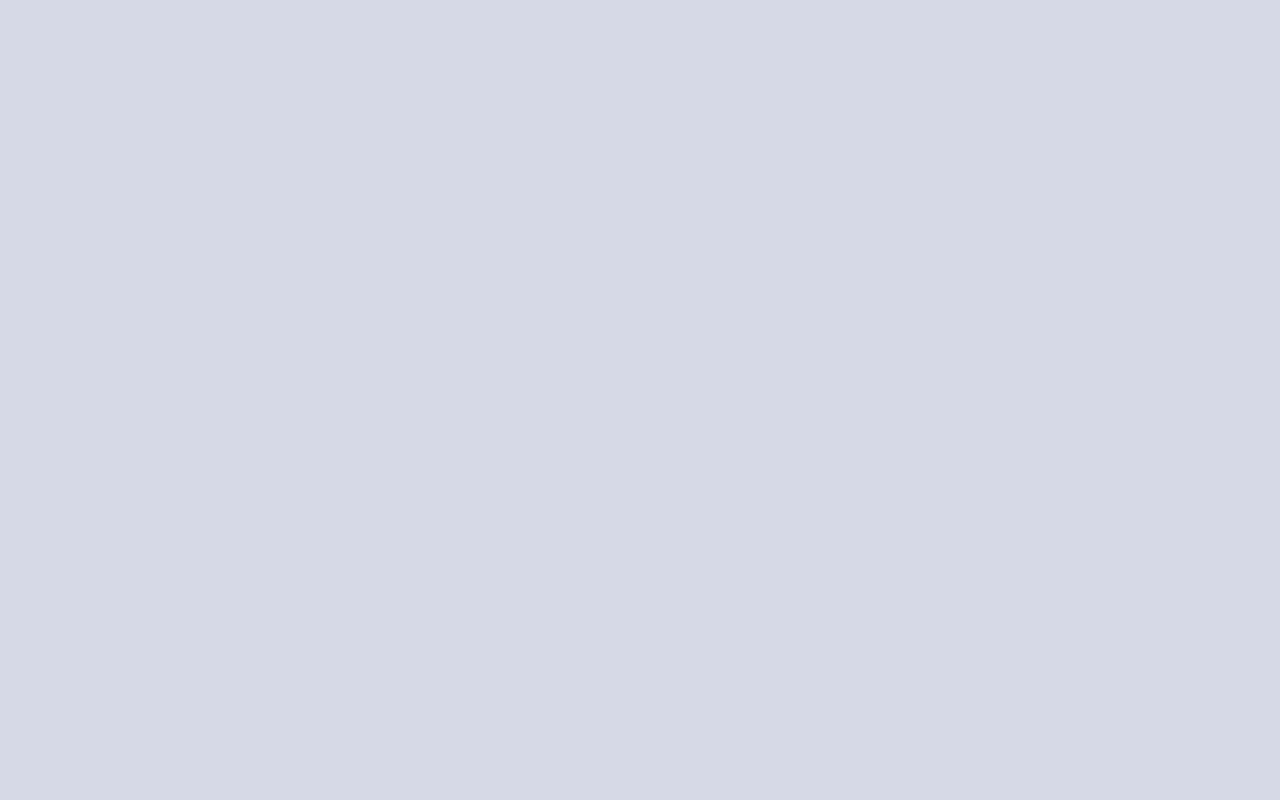
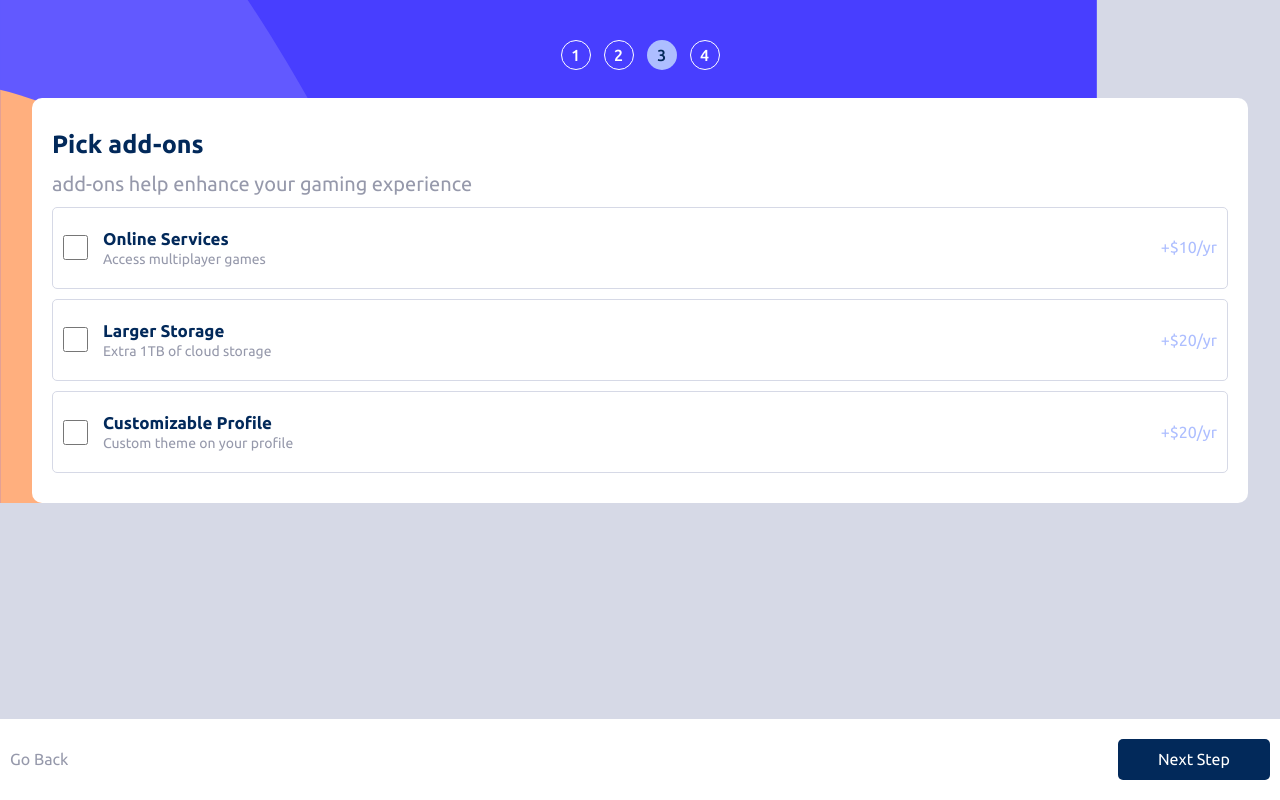
Before and after one commit to mohammed-sarhad-ahmed/multi-step-form, a React (Vite) app: page /stepthree/yearly in a window 1280 px wide. Before the commit this address had no page. Built offline with nearby package versions, Linux system fonts and the light colour scheme.

Commit message:
finish third page

```diff
--- a/src/App.jsx
+++ b/src/App.jsx
@@ -4,6 +4,7 @@ import StepTwo from "./pages/StepTwo/StepTwo.jsx";
 import StepThree from "./pages/StepThree/StepThree.jsx";
 import StepFour from "./pages/StepFour/StepFour.jsx";
 import SelectionOptions from "./components/SelectionOptions/SelectionOptions.jsx";
+import AddOnsOptions from "./components/addOnsOptions/addOnsOptions.jsx";
 
 function App() {
   return (
@@ -25,7 +26,11 @@ function App() {
               element={<SelectionOptions type="yearly" />}
             />
           </Route>
-          <Route path="stepthree" element={<StepThree />} />
+          <Route path="stepthree" element={<StepThree />}>
+            <Route index element={<Navigate replace to="monthly" />} />
+            <Route path="monthly" element={<AddOnsOptions type="monthly" />} />
+            <Route path="yearly" element={<AddOnsOptions type="yearly" />} />
+          </Route>
           <Route path="stepfour" element={<StepFour />} />
         </Routes>
       </BrowserRouter>
--- /dev/null
+++ b/src/components/AddOnsOptions/AddOnsOptions.jsx
@@ -0,0 +1,26 @@
+import Container from "../Container/Container";
+import AddOnsTypes from "../addOnsTypes/addOnsTypes";
+
+function AddOnsOptions({ type }) {
+  return (
+    <Container gap="addOnsGap">
+      <AddOnsTypes
+        title="Online Services"
+        subTitle="Access multiplayer games"
+        price={type === "monthly" ? "+$1/mo" : "+$10/yr"}
+      />
+      <AddOnsTypes
+        title="Larger Storage"
+        subTitle="Extra 1TB of cloud storage"
+        price={type === "monthly" ? "+$2/mo" : "+$20/yr"}
+      />
+      <AddOnsTypes
+        title="Customizable Profile"
+        subTitle="Custom theme on your profile"
+        price={type === "monthly" ? "+$2/mo" : "+$20/yr"}
+      />
+    </Container>
+  );
+}
+
+export default AddOnsOptions;
--- /dev/null
+++ b/src/components/AddOnsTypes/AddOnsTypes.jsx
@@ -0,0 +1,19 @@
+import SubTitle from "../SubTitle/SubTitle";
+import Title from "../Title/Title";
+import styles from "./addOnsTypes.module.css";
+
+function AddOnsTypes({ title, subTitle, price }) {
+  console.log(subTitle);
+  return (
+    <div className={styles.container}>
+      <input type="checkbox" className={styles.check} />
+      <div className={styles.info}>
+        <Title type="secondaryTitle">{title}</Title>
+        <SubTitle type="secondarySubHeading">{subTitle}</SubTitle>
+      </div>
+      <p className={styles.price}>{price}</p>
+    </div>
+  );
+}
+
+export default AddOnsTypes;
--- /dev/null
+++ b/src/components/AddOnsTypes/AddOnsTypes.module.css
@@ -0,0 +1,48 @@
+.container {
+  display: flex;
+  border-radius: 0.5rem;
+  padding: 2rem 1rem;
+  border: 1px solid var(--color-secondary--light-grey);
+}
+
+.check {
+  width: 2.5rem;
+  height: 2.5rem;
+  margin-top: auto;
+  margin-bottom: auto;
+  margin-right: 1.5rem;
+}
+
+.price {
+  color: var(--color-primary--pastel);
+  display: flex;
+  align-items: center;
+  margin-left: auto;
+}
+
+@media screen and (max-width: 375px) {
+  .container {
+    padding-left: 0.5rem;
+    padding-right: 0.5rem;
+  }
+  .price {
+    font-size: 1.3rem;
+  }
+}
+@media screen and (max-width: 350px) {
+  .check {
+    margin-right: 0.8rem;
+    width: 1.65rem;
+    height: 1.65rem;
+  }
+}
+@media screen and (max-width: 300px) {
+  .price {
+    font-size: 1.2rem;
+  }
+  .check {
+    margin-right: 0.5rem;
+    width: 1.5rem;
+    height: 1.5rem;
+  }
+}
--- a/src/components/Container/Container.module.css
+++ b/src/components/Container/Container.module.css
@@ -5,6 +5,7 @@
 .inputGap {
   gap: 0.2rem;
 }
-.selectionGap {
+.selectionGap,
+.addOnsGap {
   gap: 1rem;
 }
--- a/src/components/SideBar/SideBar.module.css
+++ b/src/components/SideBar/SideBar.module.css
@@ -34,3 +34,16 @@
 .contentContainer > :last-child {
   margin-bottom: 3rem;
 }
+
+@media screen and (max-width: 350px) {
+  .contentContainer > * {
+    margin-left: 1.5rem;
+    margin-right: 1.5rem;
+  }
+}
+@media screen and (max-width: 300px) {
+  .contentContainer > * {
+    margin-left: 1rem;
+    margin-right: 1rem;
+  }
+}
--- a/src/components/SubTitle/SubTitle.module.css
+++ b/src/components/SubTitle/SubTitle.module.css
@@ -7,5 +7,11 @@
 }
 
 .secondarySubHeading {
-  font-size: 1.6rem;
+  font-size: 1.4rem;
 }
+
+@media screen and (max-width: 315px) {
+  .secondarySubHeading {
+    font-size: 1.2rem;
+  }
+}
--- a/src/components/SubscriptionType/SubscriptionType.jsx
+++ b/src/components/SubscriptionType/SubscriptionType.jsx
@@ -5,7 +5,7 @@ import SubTitle from "../SubTitle/SubTitle";
 function SubscriptionType({ title, subTitle, yearlyBonus }) {
   return (
     <div className={styles.subscription}>
-      <Title type="subscriptionTitle">{title}</Title>
+      <Title type="secondaryTitle">{title}</Title>
       <SubTitle type="secondarySubHeading">{subTitle}</SubTitle>
       {yearlyBonus && <p className={styles.yearlyBonus}>{yearlyBonus}</p>}
     </div>
--- a/src/components/Title/Title.jsx
+++ b/src/components/Title/Title.jsx
@@ -3,8 +3,8 @@ import styles from "./Title.module.css";
 function Title({ children, type }) {
   if (type === "mainTitle")
     return <h1 className={styles.mainTitle}>{children}</h1>;
-  if (type === "subscriptionTitle")
-    return <h3 className={styles.SubscriptionTitle}>{children}</h3>;
+  if (type === "secondaryTitle")
+    return <h3 className={styles.secondaryTitle}>{children}</h3>;
 }
 
 export default Title;
--- a/src/components/Title/Title.module.css
+++ b/src/components/Title/Title.module.css
@@ -3,11 +3,17 @@
 }
 
 .mainTitle,
-.SubscriptionTitle {
+.secondaryTitle {
   color: var(--color-primary--marine);
   font-weight: 700;
 }
 
-.SubscriptionTitle {
-  font-size: 2rem;
+.secondaryTitle {
+  font-size: 1.7rem;
 }
+
+@media screen and (max-width: 315px) {
+  .secondaryTitle {
+    font-size: 1.4rem;
+  }
+}
--- a/src/index.css
+++ b/src/index.css
@@ -12,7 +12,7 @@
   text-decoration: none;
   color: inherit;
   outline: none;
-  min-width: 0;
+  min-width: 0px;
 }
 
 :root {
--- a/src/pages/StepThree/StepThree.jsx
+++ b/src/pages/StepThree/StepThree.jsx
@@ -1,10 +1,25 @@
 import styles from "./StepThree.module.css";
 import SideBar from "../../components/SideBar/SideBar";
+import Title from "../../components/Title/Title";
+import SubTitle from "../../components/SubTitle/SubTitle";
+import Navigation from "../../components/navigation/Navigation";
+import Button from "../../components/Button/Button";
+import { Outlet } from "react-router-dom";
 
 function StepThree() {
   return (
     <>
-      <SideBar></SideBar>
+      <SideBar>
+        <Title type="mainTitle">Pick add-ons</Title>
+        <SubTitle type="mainSubHeading">
+          add-ons help enhance your gaming experience
+        </SubTitle>
+        <Outlet />
+      </SideBar>
+      <Navigation>
+        <Button type="back">Go Back</Button>
+        <Button type="next">Next Step</Button>
+      </Navigation>
     </>
   );
 }
```
